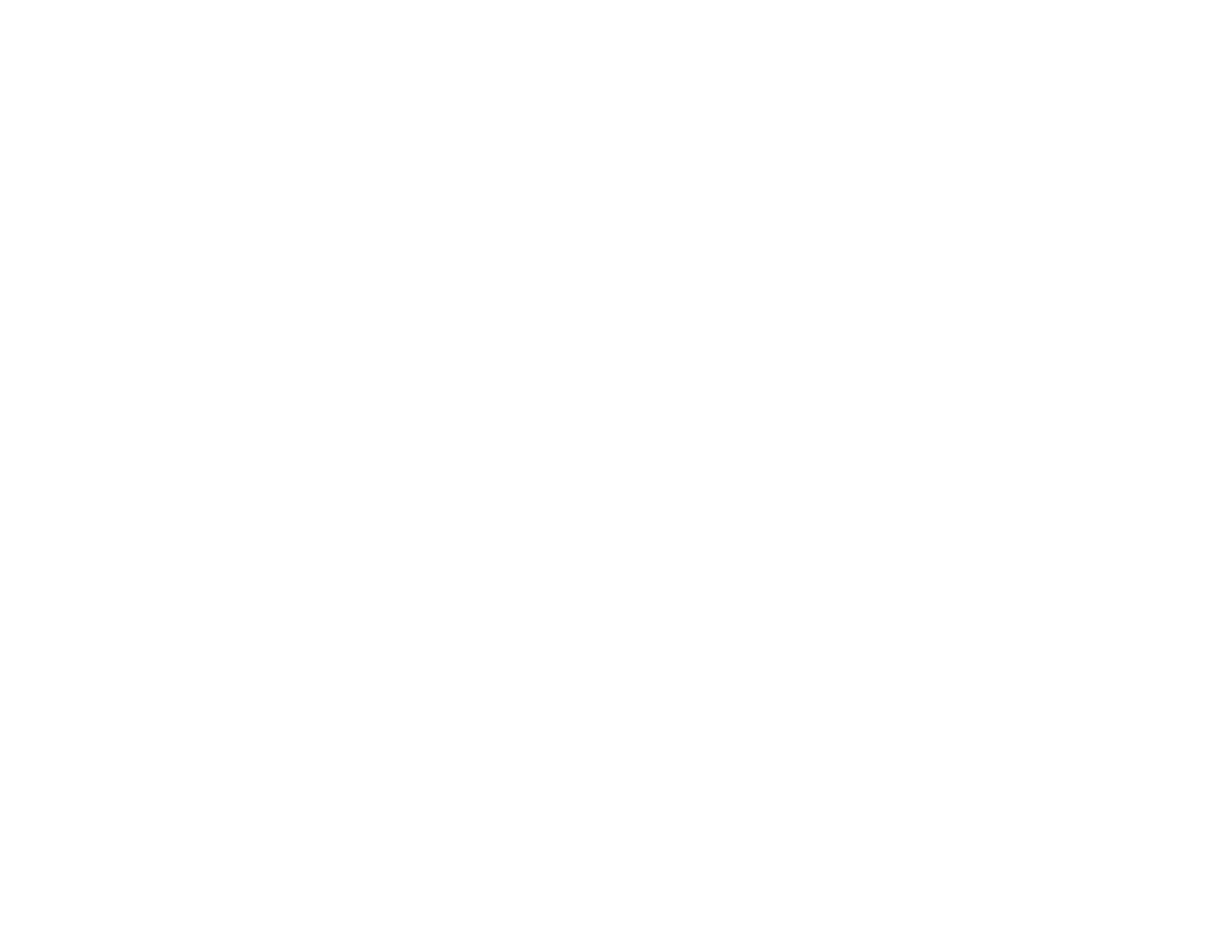
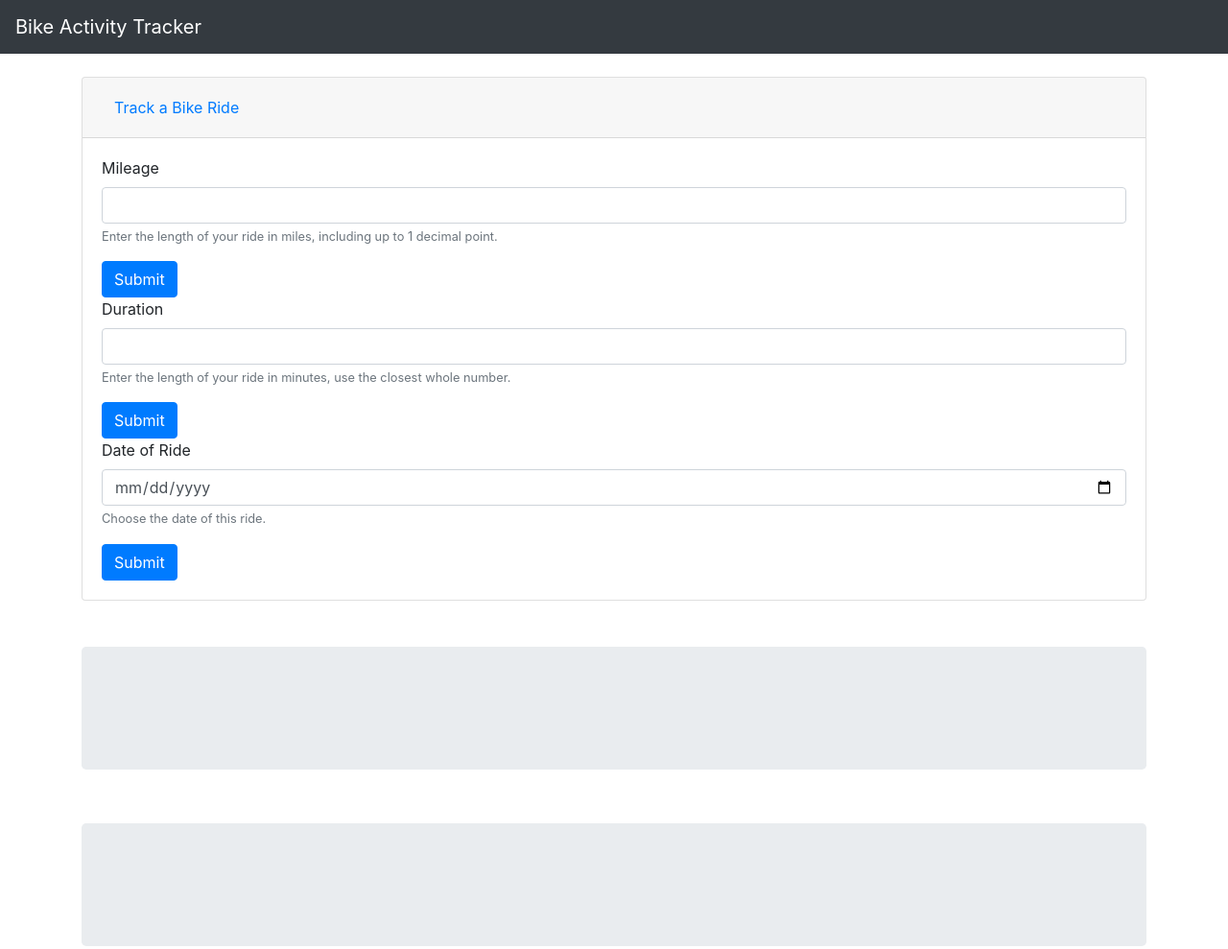
Before and after one commit to sbonias/bike-tracker, a website: page public/html/index.html in a window 1280 px wide. Shown: the whole page at 96% size. Before the commit the page ends 800 px from the top, so only its background shows below. Drawn offline with nearby package versions, Linux system fonts and the light colour scheme.

Commit message:
added basic html structure and html homepage route

```diff
--- a/public/html/index.html
+++ b/public/html/index.html
@@ -13,6 +13,85 @@
     <style></style>
   </head>
   <body>
+    <!-- Image and text -->
+    <nav class="navbar navbar-dark bg-dark">
+      <a class="navbar-brand" href="#">
+        Bike Activity Tracker
+      </a>
+    </nav>
+    <main class="container mt-4">
+      <!-- activity form -->
+      <section id="activity-form"></section>
+      <div class="accordion" id="accordionExample">
+        <div class="card">
+          <div class="card-header" id="headingOne">
+            <h2 class="mb-0">
+              <button
+                class="btn btn-link btn-block text-left"
+                type="button"
+                data-toggle="collapse"
+                data-target="#collapseOne"
+                aria-expanded="true"
+                aria-controls="collapseOne"
+              >
+                Track a Bike Ride
+              </button>
+            </h2>
+          </div>
+
+          <div
+            id="collapseOne"
+            class="collapse show"
+            aria-labelledby="headingOne"
+            data-parent="#accordionExample"
+          >
+            <div class="card-body">
+                <!-- Form -->
+                <form>
+                    <div class="form-group">
+                      <label for="mileage">Mileage</label>
+                      <input type="number" class="form-control" id="exampleInputMileage1" aria-describedby="mileageHelp">
+                      <small id="mileageHelp" class="form-text text-muted">Enter the length of your ride in miles, including up to 1 decimal point.</small>
+                    </div>
+                    <button type="submit" class="btn btn-primary">Submit</button>
+                  </form>
+                  <form>
+                    <div class="form-group">
+                      <label for="duration">Duration</label>
+                      <input type="number" class="form-control" id="exampleInputDuration1" aria-describedby="durationHelp">
+                      <small id="durationHelp" class="form-text text-muted">Enter the length of your ride in minutes, use the closest whole number.</small>
+                    </div>
+                    <button type="submit" class="btn btn-primary">Submit</button>
+                  </form>
+                  <form>
+                    <div class="form-group">
+                      <label for="date">Date of Ride</label>
+                      <input type="date" class="form-control" id="exampleInputDate1" aria-describedby="dateHelp">
+                      <small id="dateHelp" class="form-text text-muted">Choose the date of this ride.</small>
+                    </div>
+                    <button type="submit" class="btn btn-primary">Submit</button>
+                  </form>
+            </div>
+          </div>
+        </div>
+        <br>
+        <br>
+        <!-- graph for mileage -->
+        <section id="mileage-graph">
+        <div class="jumbotron">
+            <div id="mileage-highchart"></div>
+        </section>
+        <br>
+        <!-- graph for duration -->
+        <section id="duration-graph">
+        <div class="jumbotron">
+            <div id="duration-highchart"></div>
+        </section>
+    </main>
+
+    <!-- Including highcharts library -->
+    <script src="https://code.highcharts.com/highcharts.js"></script>
+    <!-- Bootstrap JS library -->
     <script
       src="https://code.jquery.com/jquery-3.5.1.slim.min.js"
       integrity="sha384-DfXdz2htPH0lsSSs5nCTpuj/zy4C+OGpamoFVy38MVBnE+IbbVYUew+OrCXaRkfj"
```
Also changed, not shown: routes/htmlRoutes.js (+10 -0 lines).
